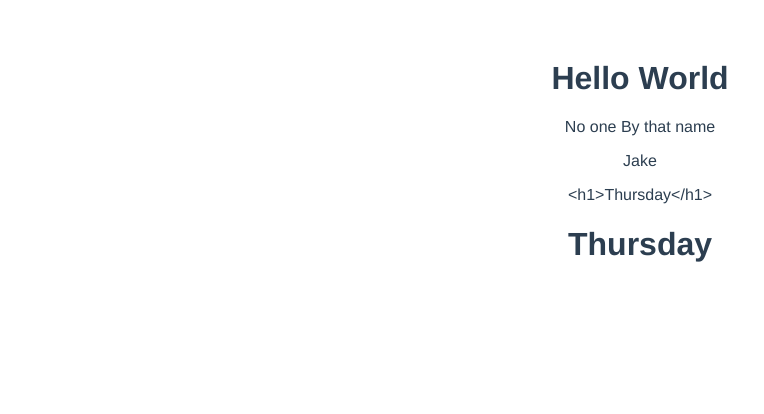
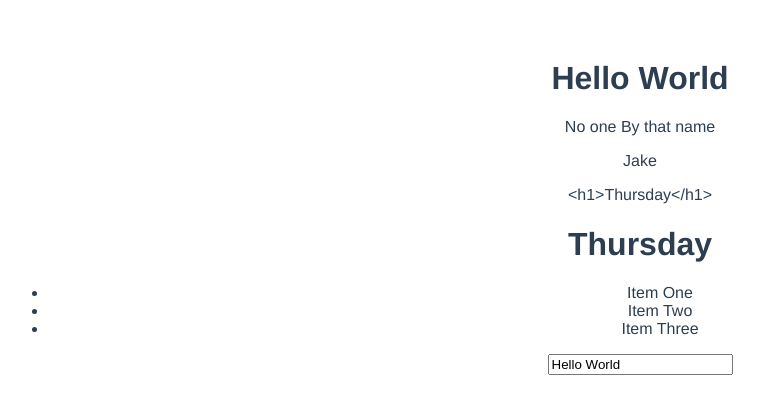
Before and after one commit to ParamosManuver/leap, a Vue app: page / in a window 1280 px wide. Shown: the top 414 px of the page, without its empty margins (0-764 px from the left). Built offline with nearby package versions, Linux system fonts and the light colour scheme.

Commit message:
Vue Syntax: Input Bindng

```diff
--- a/src/components/Test.vue
+++ b/src/components/Test.vue
@@ -9,7 +9,16 @@
         <!-- Unparsed -->
         {{day}}
         <!-- Parsed -->
+
         <span v-html="day"></span>
+
+        <!-- For loops -->
+        <ul>
+            <li v-for="Item in items"> {{Item.title}} </li>
+        </ul>
+
+        <!-- Input Binding -->
+        <input type="text" v-model="title"><br>
     </div>
 </template>
 
@@ -24,7 +33,12 @@
               first_name: 'Jake',
               last_name: 'Archibald'
           },
-          showName: false
+          showName: false,
+          items:  [
+              {title: 'Item One'},
+              {title: 'Item Two'},
+              {title: 'Item Three'}
+          ]
       }
   }
 };
```
